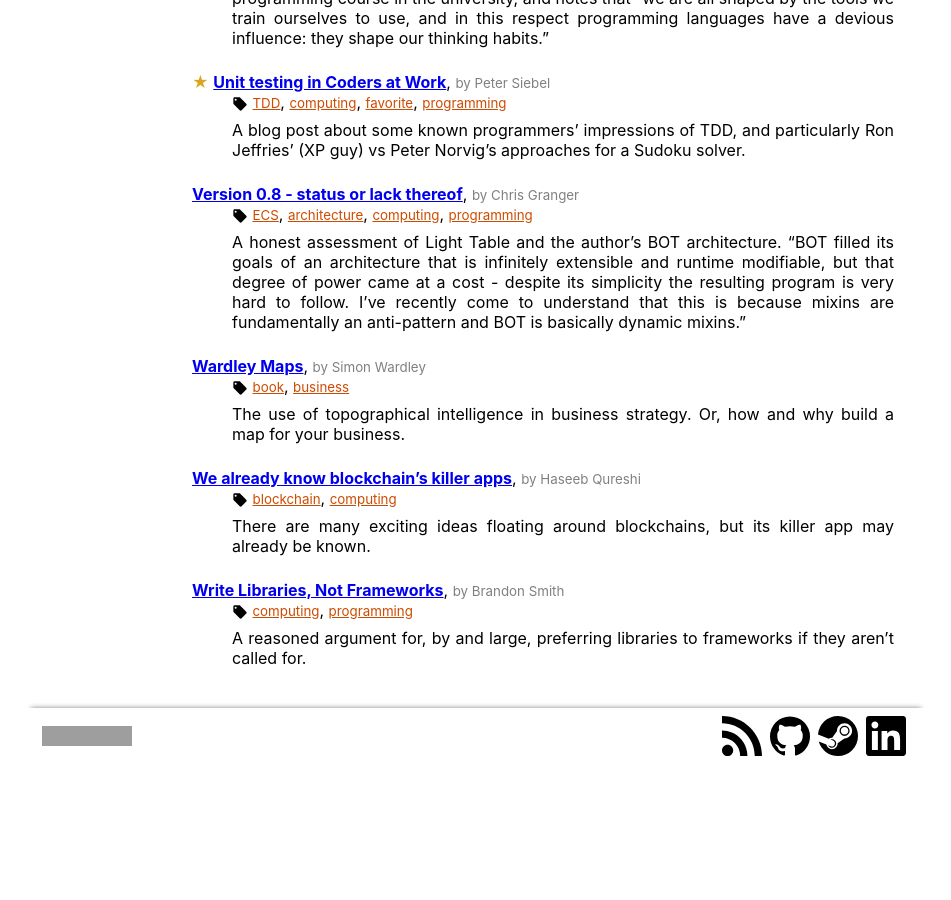
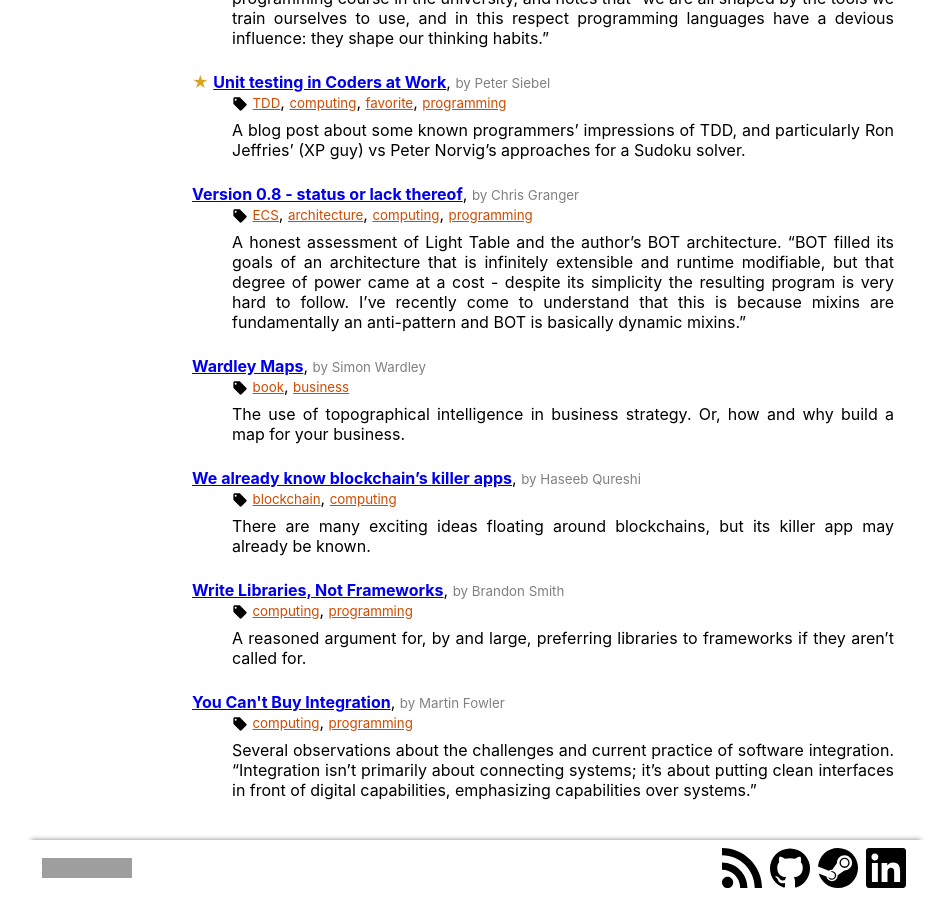
Before and after one commit to hanjos/hanjos.github.io, a Jekyll site: the page built from bookmarks.md, in a window 1280 px wide and 900 px high, scrolled down 9505 px. Shown: the whole window, without its empty margins (164-1115 px from the left). Built offline with Jekyll 4.4.1, drawn with Linux system fonts in a browser that asks for light colours; before the commit the page ends 10273 px from its top, so only the background shows below that; grey boxes are pictures that could not be loaded.

Commit message:
You Can't Buy Integration

```diff
--- a/_data/bookmarks.yml
+++ b/_data/bookmarks.yml
@@ -435,3 +435,8 @@
   authors: Eric S. Raymond
   description: 'The (old school) hacker mindset and how to adopt it, building on the Jargon File.'
   tags: ['computing', 'history', 'programming']
+- url: https://martinfowler.com/articles/cant-buy-integration.html
+  title: "You Can't Buy Integration"
+  authors: Martin Fowler
+  description: Several observations about the challenges and current practice of software integration. "Integration isn't primarily about connecting systems; it's about putting clean interfaces in front of digital capabilities, emphasizing capabilities over systems."
+  tags: ['computing', 'programming']
```
